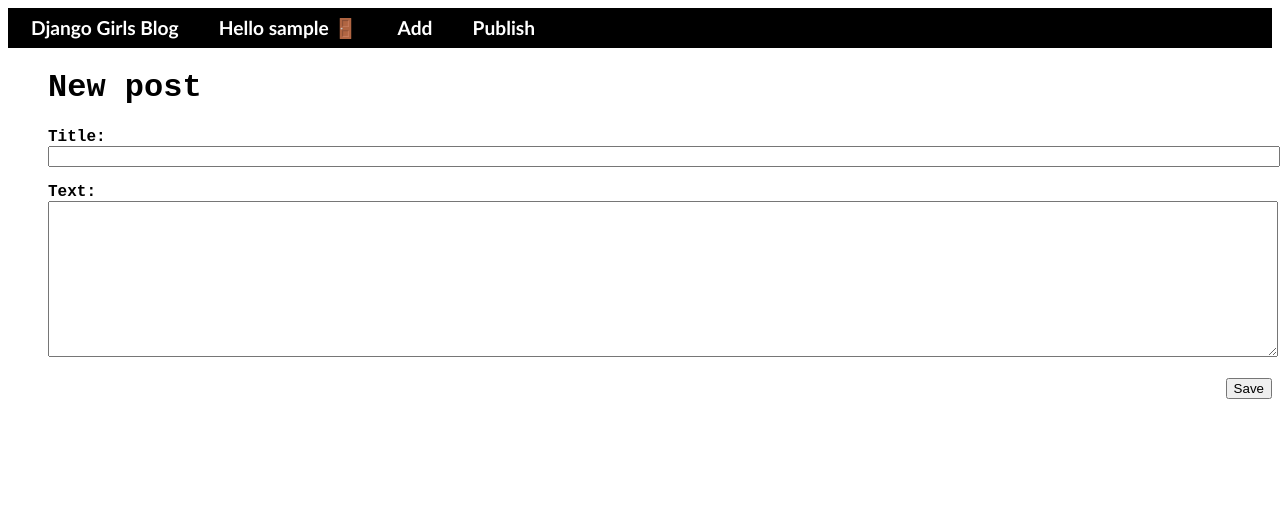
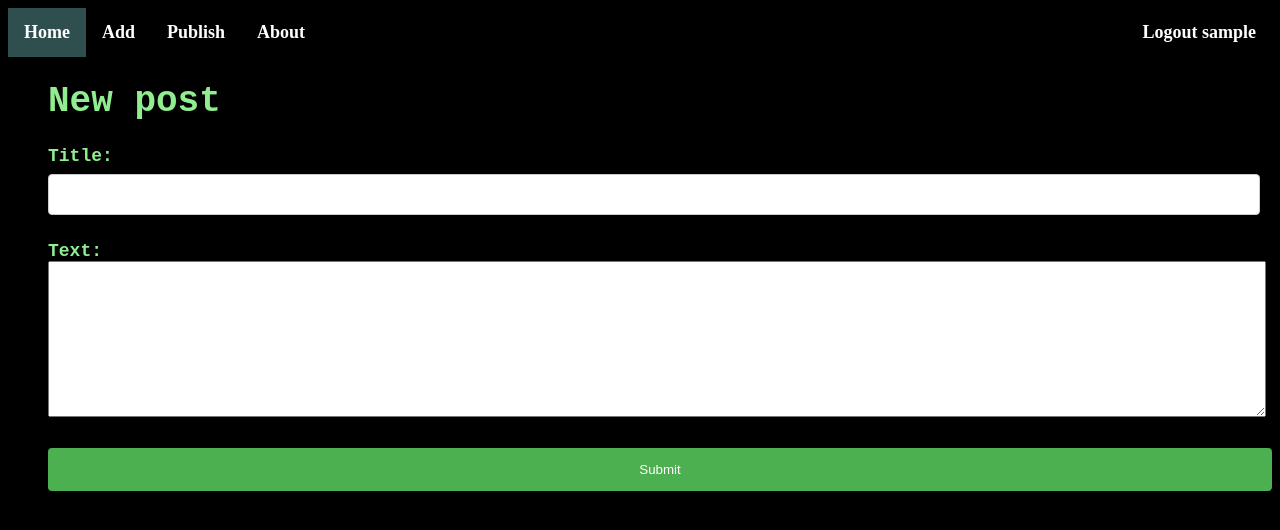
Before and after one commit to Pearcee/my-first-blog, a Django app: page /post/new/ in a window 1280 px wide. Shown: the top 530 px of the page. Run offline with Django 3.2, Linux system fonts and the light colour scheme; the visitor is signed in with stand-in values (Sample User, id 1); some libraries are stand-ins or nearby versions.

Commit message:
01/17/2020 11:09:12

```diff
--- a/blog/static/css/blog.css
+++ b/blog/static/css/blog.css
@@ -1,58 +1,44 @@
-/* .page-header {
+/* Define standard variables and values for website */
+/* Use the variables */
+body {
   background-color: black;
-    margin-top: 0;
-    padding: 20px 20px 20px 40px;
+  color: lightgreen;
+  font-size: 18px;
 }
 
-.page-header h1,
-.page-header h1 a,
-.page-header h1 a:visited,
-.page-header h1 a:active {
-    color: #ffffff;
-    font-size: 20pt;
-    text-decoration: none;
-}
-*/
 .content {
   margin-left: 40px;
-    font-family: 'Courier New', Courier, monospace, cursive;
+  font-family: "Courier New", Courier, monospace, cursive;
   font-weight: 600;
+  color: lightgreen;
 }
 
-h1,
-h2,
-h3,
-h4 {
-    font-family: 'Courier New', Courier, monospace, cursive;
+/*old*/
+h1, h2, h3, h4 {
+  font-family: "Courier New", Courier, monospace, cursive;
 }
 
 .date {
-    color: black;
+  color: lightgreen;
+  font-size: 18px;
 }
 
 .save {
   float: right;
 }
 
-.post-form textarea,
-.post-form input {
-    width: 100%;
-}
-
-.top-menu,
-.top-menu:hover,
-.top-menu:visited {
-    color: #ffffff;
-    float: right;
-    font-size: 26pt;
-    margin-right: 20px;
+.post-form textarea, .post-form input {
+  width: 99%;
 }
 
 .post {
   margin-bottom: 70px;
 }
 
-.post h1 a,
+.post h1 a {
+  color: #000000;
+}
+
 .post h1 a:visited {
   color: #000000;
 }
@@ -62,31 +48,7 @@ h4 {
   color: blue;
 }
 
-.navbar {
-    background-color: black;
-    font-size: 1em;
-    font-family: 'Trebuchet MS', 'Lucida Sans Unicode', 'Lucida Grande', 'Lucida Sans', Arial, sans-serif;
-    color: white;
-    padding: 8px 5px 8px 5px;
-}
-
-.navbar a {
-    text-decoration: none;
-    color: inherit;
-}
-
-.navbar-brand {
-    font-size: 1.2em;
-    font-weight: 600;
-    padding: 18px;
-}
-
-.navbar-item {
-    font-variant: small-caps;
-    margin-left: 5px;
-}
-
-/* style.css */
+/* skip-link*/
 .skip-link {
   position: absolute;
   top: -40px;
@@ -101,6 +63,83 @@ h4 {
   top: 0;
 }
 
+/*  */
 .comment {
-    margin: 20px 0px 20px 20px;
+  margin: 10px 0px 10px 10px;
 }
+
+/* Nav bar */
+ul.topnav {
+  list-style-type: none;
+  margin: 0;
+  padding: 0;
+  overflow: hidden;
+  background-color: black;
+}
+
+ul.topnav li {
+  float: left;
+}
+
+ul.topnav li a {
+  display: block;
+  color: white;
+  text-align: center;
+  padding: 14px 16px;
+  text-decoration: none;
+  font-weight: 600;
+}
+
+ul.topnav li a:hover:not(.active) {
+  background-color: #111;
+}
+
+ul.topnav li a.active {
+  background-color: darkslategray;
+}
+
+ul.topnav li.right {
+  float: right;
+}
+
+@media screen and (max-width: 600px) {
+  ul.topnav li {
+    float: none;
+  }
+  ul.topnav li.right {
+    float: none;
+  }
+}
+
+input[type=text], select {
+  width: 99%;
+  padding: 12px 20px;
+  margin: 8px 0;
+  display: inline-block;
+  border: 1px solid #ccc;
+  border-radius: 4px;
+  -webkit-box-sizing: border-box;
+  box-sizing: border-box;
+}
+
+input[type=submit] {
+  width: 100%;
+  background-color: #4CAF50;
+  color: white;
+  padding: 14px 20px;
+  margin: 8px 0;
+  border: none;
+  border-radius: 4px;
+  cursor: pointer;
+}
+
+input[type=submit]:hover {
+  background-color: #45a049;
+}
+
+a {
+  background-color: black;
+  color: red;
+  font-size: 18px;
+}
+/*# sourceMappingURL=blog.css.map */
--- /dev/null
+++ b/blog/static/css/blog.scss
@@ -0,0 +1,154 @@
+/* Define standard variables and values for website */
+/* Use the variables */
+
+body {
+    background-color: black;
+    color: lightgreen;
+    font-size: 18px;
+  }
+
+  .content {
+    margin-left: 40px;
+    font-family: "Courier New", Courier, monospace, cursive;
+    font-weight: 600;
+    color: lightgreen;
+  }
+
+  /*old*/
+
+  h1, h2, h3, h4 {
+    font-family: "Courier New", Courier, monospace, cursive;
+  }
+
+  .date {
+    color: lightgreen;
+    font-size: 18px;
+  }
+
+  .save {
+    float: right;
+  }
+
+  .post-form {
+    textarea, input {
+      width: 99%;
+    }
+  }
+
+  .post {
+    margin-bottom: 70px;
+
+    h1 a {
+      color: #000000;
+
+      &:visited {
+        color: #000000;
+      }
+    }
+  }
+
+  .message {
+    font-weight: 600;
+    color: blue;
+  }
+
+  /* skip-link*/
+
+  .skip-link {
+    position: absolute;
+    top: -40px;
+    left: 0;
+    background: #000000;
+    color: white;
+    padding: 8px;
+    z-index: 100;
+
+    &:focus {
+      top: 0;
+    }
+  }
+
+  /*  */
+
+  .comment {
+    margin: 10px 0px 10px 10px;
+  }
+
+  /* Nav bar */
+
+  ul.topnav {
+    list-style-type: none;
+    margin: 0;
+    padding: 0;
+    overflow: hidden;
+    background-color: black;
+
+    li {
+      float: left;
+
+      a {
+        display: block;
+        color: white;
+        text-align: center;
+        padding: 14px 16px;
+        text-decoration: none;
+        font-weight: 600;
+
+        &:hover:not(.active) {
+          background-color: #111;
+        }
+
+        &.active {
+          background-color: darkslategray;
+        }
+      }
+
+      &.right {
+        float: right;
+      }
+    }
+  }
+
+  @media screen and (max-width: 600px) {
+    ul.topnav li {
+      float: none;
+
+      &.right {
+        float: none;
+      }
+    }
+  }
+
+  input[type=text], select {
+    width: 99%;
+    padding: 12px 20px;
+    margin: 8px 0;
+    display: inline-block;
+    border: 1px solid #ccc;
+    border-radius: 4px;
+    -webkit-box-sizing: border-box;
+    box-sizing: border-box;
+  }
+
+  input[type=submit] {
+    width: 100%;
+    background-color: #4CAF50;
+    color: white;
+    padding: 14px 20px;
+    margin: 8px 0;
+    border: none;
+    border-radius: 4px;
+    cursor: pointer;
+
+    &:hover {
+      background-color: #45a049;
+    }
+  }
+
+  a {
+    background-color: black;
+    color: red;
+    font-size: 18px;
+  }
+
+  /*# sourceMappingURL=blog.css.map */
--- a/blog/templates/blog/base.html
+++ b/blog/templates/blog/base.html
@@ -5,24 +5,21 @@
         <meta name="Description" content="Put your description here.">
         <meta name="viewport" content="width=device-width, initial-scale=1">
         <title>Django Girls blog</title>
-<!--         <link rel="stylesheet" href="//maxcdn.bootstrapcdn.com/bootstrap/3.2.0/css/bootstrap.min.css">
-        <link rel="stylesheet" href="//maxcdn.bootstrapcdn.com/bootstrap/3.2.0/css/bootstrap-theme.min.css"> -->
         <link rel="stylesheet" href="{% static 'css/blog.css' %}">
     </head>
     <body>
         <a class="skip-link" href="#maincontent">Skip to main</a>
-        <div class="navbar">
-            <a href="/" class="navbar-brand">Django Girls Blog</a>
+        <ul class="topnav">
+            <li><a class="active" href="/">Home</a></li>
             {% if user.is_authenticated %}
-                <a href="{% url 'logout' %}" class="navbar-brand">Hello {{ user.username }} 🚪</a>
-                <a href="{% url 'post_new' %}" class="navbar-brand">Add</a>
-                <a href="{% url 'post_draft_list' %}" class="navbar-brand"> Publish</a>
-
+                <li><a href="{% url 'post_new' %}" >Add</a></li>
+                <li><a href="{% url 'post_draft_list' %}" > Publish</a></li>
+                <li><a href="#about">About</a></li>
+                <li class="right"><a href="{% url 'logout' %}" >Logout {{ user.username }} </a> </li>
             {% else %}
-                <a href="{% url 'login' %}" class="top-menu">Login</a>
+                <li class="right"><a href="{% url 'login' %}" >Login</a></li>
             {% endif %}
-
-        </div>
+        </ul>
         <main id="maincontent"></main>
         <div class="content container">
             <div class="row">
--- a/blog/templates/blog/post_edit.html
+++ b/blog/templates/blog/post_edit.html
@@ -4,6 +4,9 @@
     <h1>New post</h1>
     <form method="POST" class="post-form">{% csrf_token %}
         {{ form.as_p }}
-        <button type="submit" class="save btn btn-default">Save</button>
+        <!-- <button type="submit" class="save btn btn-default">Save</button> -->
+        <input type="submit" value="Submit">
+
+
     </form>
 {% endblock %}
```
Also changed, not shown: blog/static/css/blog copy.css (added, +106 -0 lines), blog/static/css/blog.org.css (added, +106 -0 lines), blog/static/css/mystyle.css (added, +8 -0 lines), blog/static/css/mystyle.scss (added, +11 -0 lines), 2 other files. Lines whose indentation alone changed are shown as unchanged.
